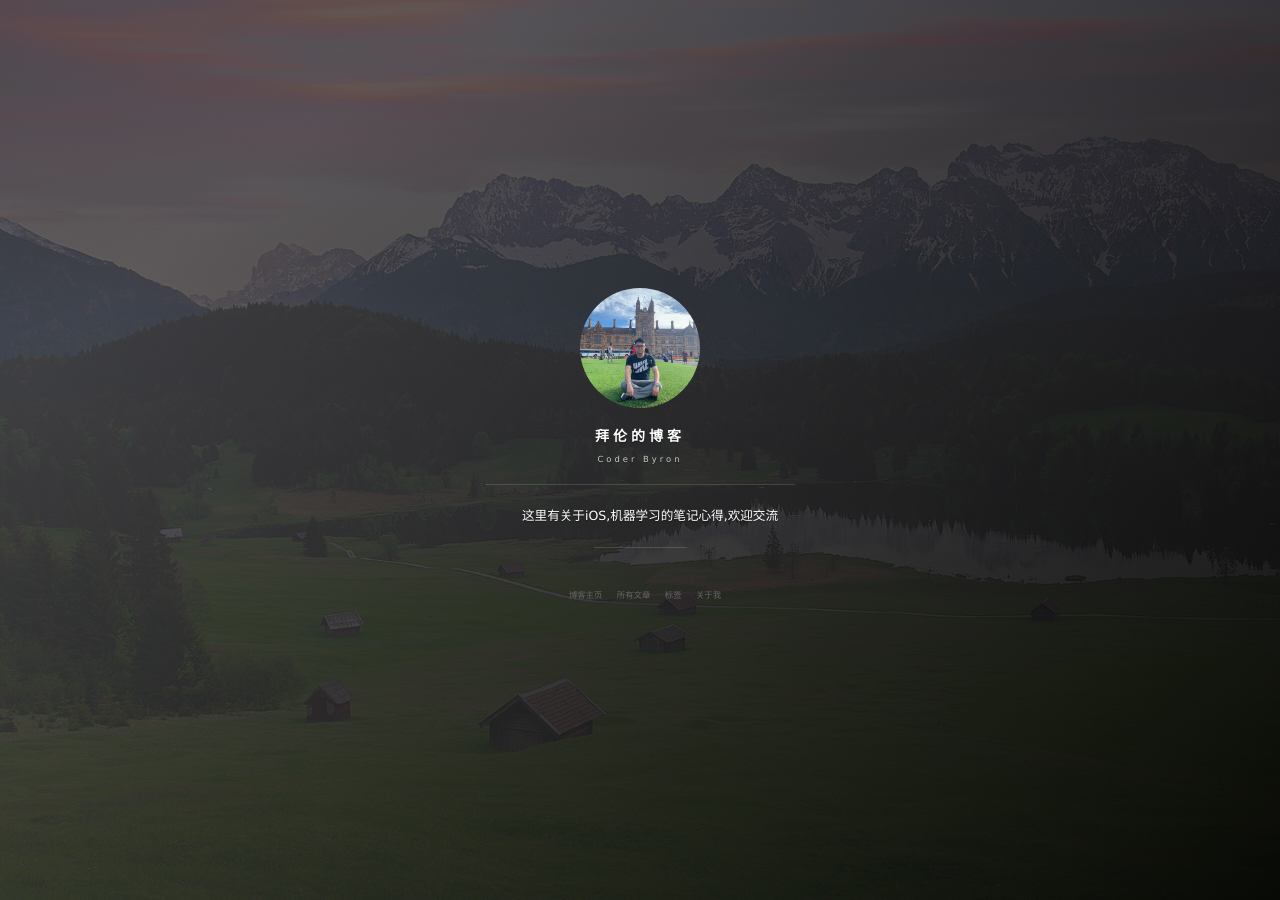
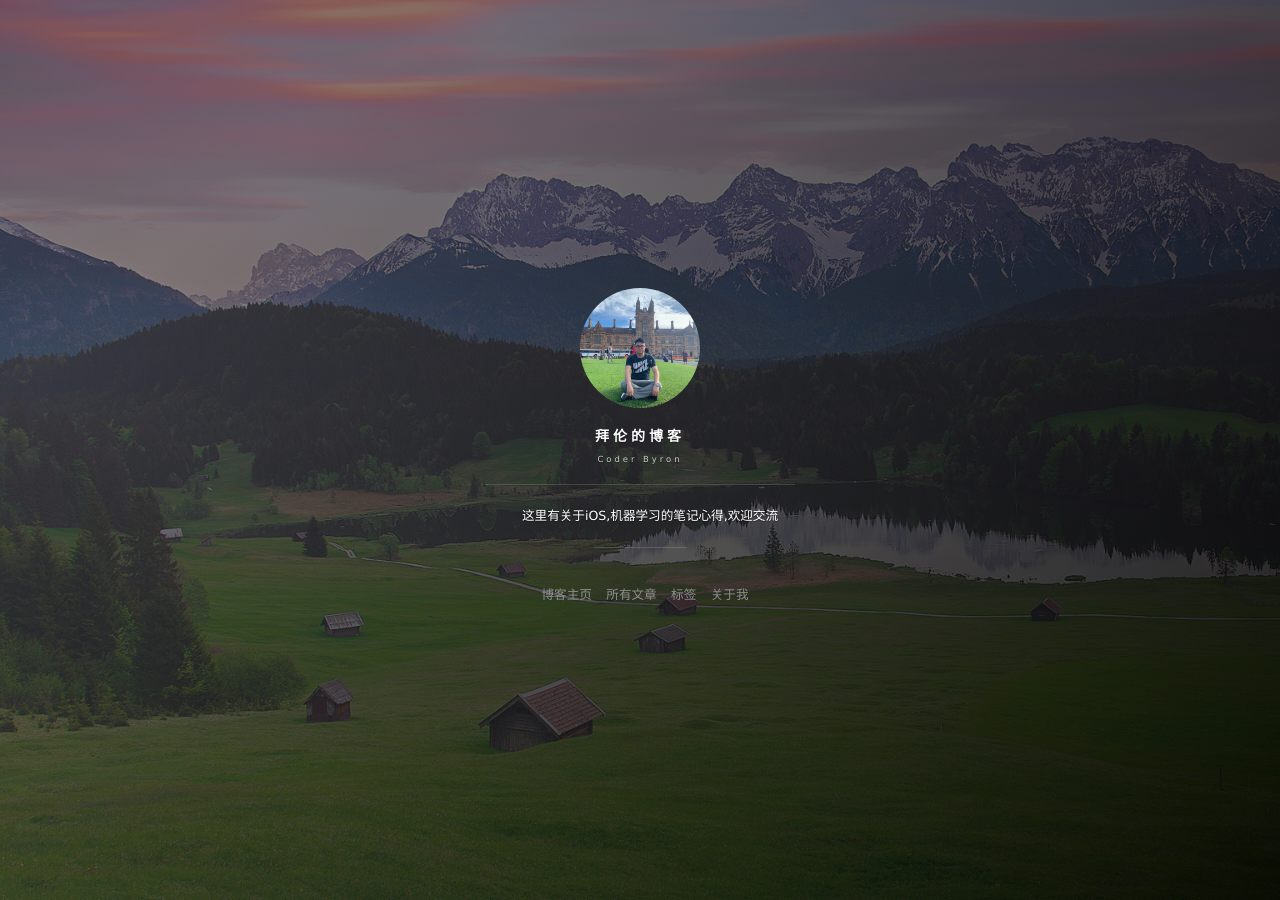
Before and after one commit to ByronJia/ByronJia.github.io, a Jekyll site: the page built from index.html, in a window 1280 px wide. Built offline with Jekyll 4.4.1, drawn with Linux system fonts in a browser that asks for light colours; nearby versions of some CDN libraries; the list of posts is cut into pages by our own code; comment, search, counter and statistics services are not loaded.

Commit message:
优化UI

```diff
--- a/_config.yml
+++ b/_config.yml
@@ -6,7 +6,7 @@ description: 这里有关于iOS,机器学习的笔记心得,欢迎交流
 #avatarTitle: SHIT
 # 头像里面的描述
 #avatarDesc: iOS
-welcome_message:
+#welcome_message:
 url: ''
 
 # 博客是否自动生成目录，false为不生成
@@ -45,7 +45,7 @@ textColor: #FF0000
 
 # supported colors: blue, green, purple, red, orange or slate. If you need clear, leave it empty.
 # 背景蒙版颜色
-cover_color: clean
+cover_color: gray
 
 # The blog button should not be removed.
 blog_button:
--- a/css/main.css
+++ b/css/main.css
@@ -545,7 +545,7 @@ img::-moz-selection {
     right: 0;
     bottom: 0;
     left: 0;
-    background-color: rgba(68, 68, 68, 0.6);
+    background-color: rgba(99, 99, 99, 0.1);
     background-image: -webkit-linear-gradient(-410deg, rgba(68, 68, 68, 0.6) 20%, rgba(0, 0, 0, 0.9));
     background-image: linear-gradient(140deg,rgba(68, 68, 68, 0.6) 20%, rgba(0, 0, 0, 0.9)); }
 
@@ -729,7 +729,7 @@ img::-moz-selection {
     display: inline-block;
     margin-right: 0px;
     padding: 5px 5px 5px 5px;
-    font-size: .6em;
+    font-size: .9em;
     text-shadow: none;
     color: #BF1827;
   }
@@ -743,9 +743,9 @@ img::-moz-selection {
     display: inline-block;
     position: relative;
     width: 100%;
-    border-color: #666;
-    color: #666;
-    /*opacity: .8; */
+    border-color: #999999;
+    color: #999999;
+    opacity: .9;
   }
 
   .navigation__item a:hover {
```
Also changed, not shown: _posts/2020-08-10-first1.md (+0 -2 lines), 11 other files.
